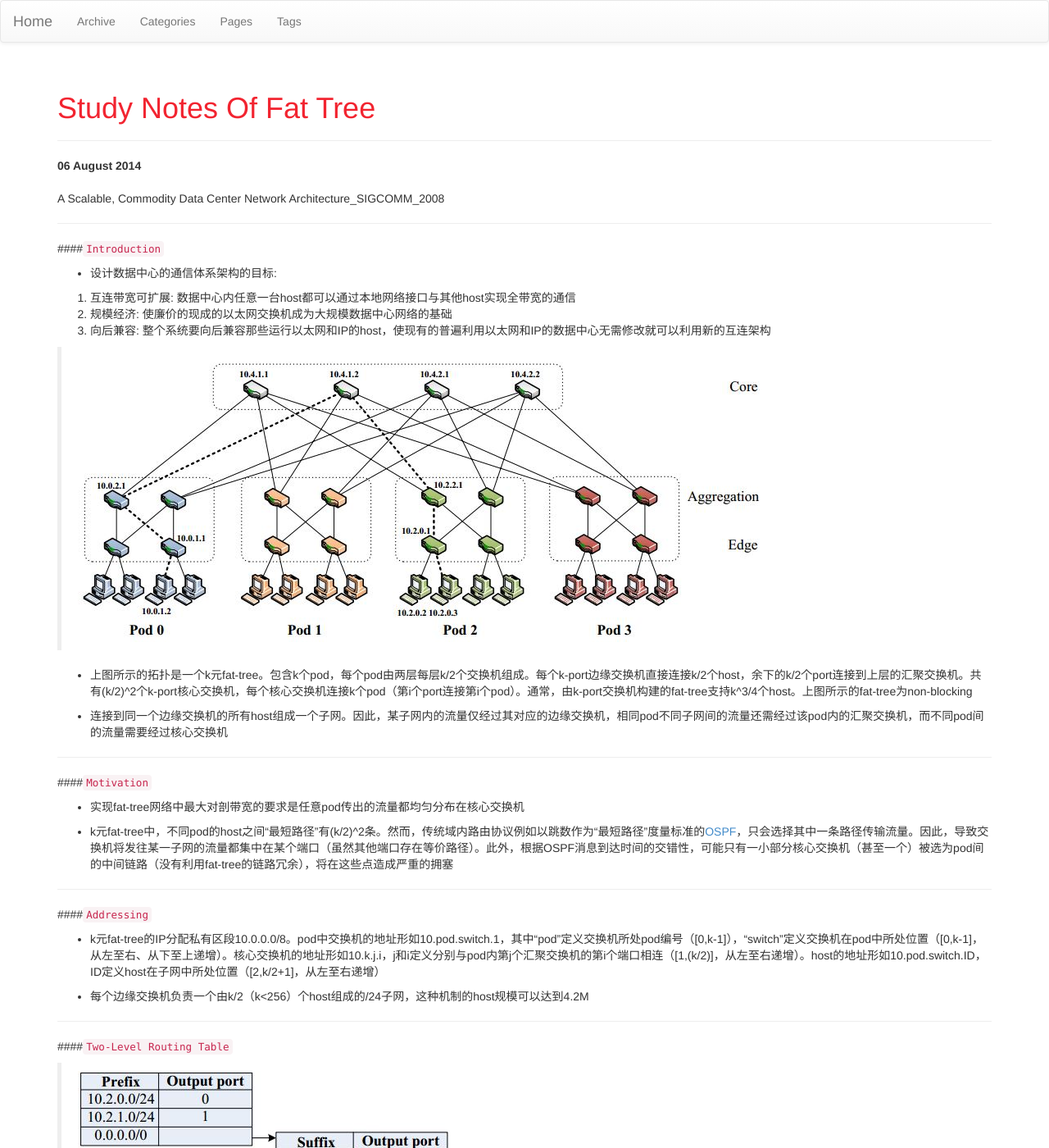
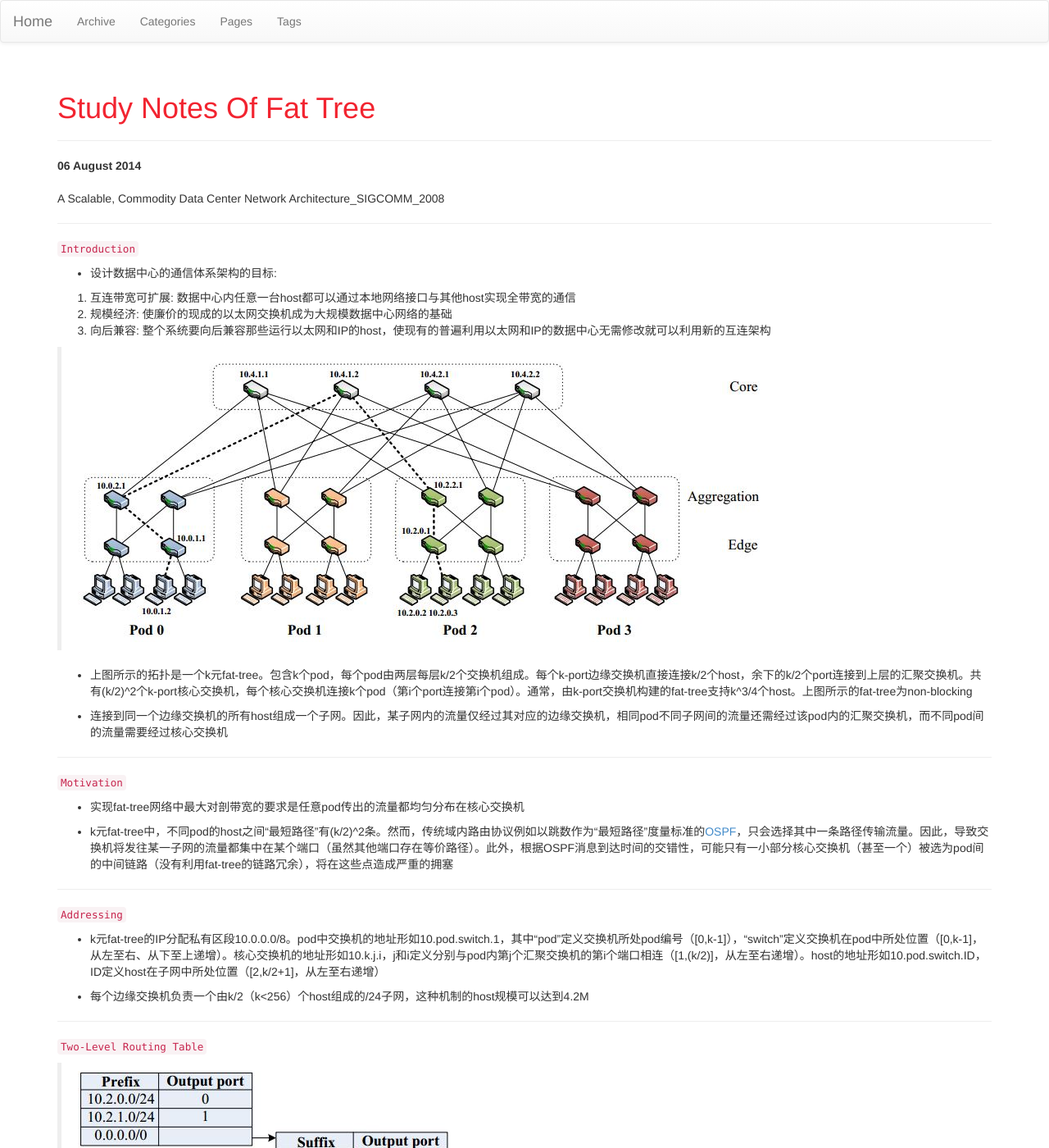
Before and after one commit to wangjunxiao/wangjunxiao.github.io, a Jekyll site: the page built from _posts/2014-8-6-study-notes-of-fat-tree.md, in a window 1280 px wide and 1400 px high. Shown: the whole window at 82% size. Built offline with Jekyll 4.4.1, drawn with Linux system fonts in a browser that asks for light colours; nearby versions of some CDN libraries; comment, search, counter and statistics services are not loaded.

```diff
--- a/_posts/2014-8-6-study-notes-of-fat-tree.md
+++ b/_posts/2014-8-6-study-notes-of-fat-tree.md
@@ -10,7 +10,7 @@ A Scalable, Commodity Data Center Network Architecture_SIGCOMM_2008
 
 *****
 
-####`Introduction`
+`Introduction`
 
 * 设计数据中心的通信体系架构的目标:
 
@@ -28,7 +28,7 @@ A Scalable, Commodity Data Center Network Architecture_SIGCOMM_2008
 
 *****
 
-####`Motivation`
+`Motivation`
 
 * 实现fat-tree网络中最大对剖带宽的要求是任意pod传出的流量都均匀分布在核心交换机
 
@@ -36,7 +36,7 @@ A Scalable, Commodity Data Center Network Architecture_SIGCOMM_2008
 
 *****
 
-####`Addressing`
+`Addressing`
 
 * k元fat-tree的IP分配私有区段10.0.0.0/8。pod中交换机的地址形如10.pod.switch.1，其中“pod”定义交换机所处pod编号（[0,k-1]），“switch”定义交换机在pod中所处位置（[0,k-1]，从左至右、从下至上递增）。核心交换机的地址形如10.k.j.i，j和i定义分别与pod内第j个汇聚交换机的第i个端口相连（[1,(k/2)]，从左至右递增）。host的地址形如10.pod.switch.ID，ID定义host在子网中所处位置（[2,k/2+1]，从左至右递增）
 
@@ -44,7 +44,7 @@ A Scalable, Commodity Data Center Network Architecture_SIGCOMM_2008
 
 *****
 
-####`Two-Level Routing Table`
+`Two-Level Routing Table`
 
 >
 >![]({{ site.img_url }}/2014-8-6/route.JPG)
@@ -60,7 +60,7 @@ A Scalable, Commodity Data Center Network Architecture_SIGCOMM_2008
 
 *****
 
-####`Routing Algorithm`
+`Routing Algorithm`
 
 * 主要分为两部分: 网络建立阶段，静态地生成所有路由表并且将其装载到交换机中; 动态路由协议负责检测个别交换机故障并且执行故障路径切换
 
@@ -97,7 +97,7 @@ A Scalable, Commodity Data Center Network Architecture_SIGCOMM_2008
 
 *****
 
-####`Flow Classification`
+`Flow Classification`
 
 * 通过动态重新分配pod内交换机的端口，避免可能出现的局部拥塞（两个流竞争同一个输出端口。即使其他未使用的端口存在等价路径）
 
@@ -116,7 +116,7 @@ A Scalable, Commodity Data Center Network Architecture_SIGCOMM_2008
 
 *****
 
-####`Flow Scheduling`
+`Flow Scheduling`
 
 * 通过中央调度程序实现流调度，减少大流间的重叠
 
```
